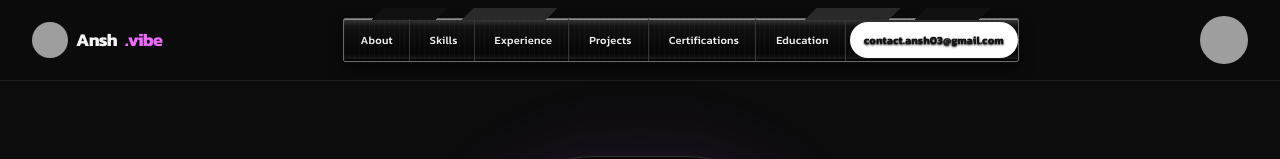
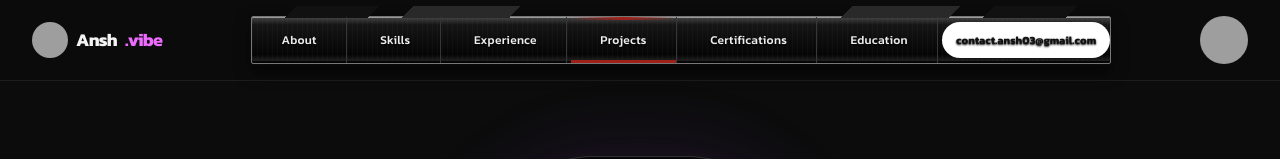
Before and after one commit to Ansh-vibe/software-engineer-portfolio-website, a Next.js app: page / in a window 1280 px wide. Shown: the top 159 px of the page. Built offline with nearby package versions, Linux system fonts and the light colour scheme; grey boxes are pictures that could not be loaded.

Commit message:
Match header navigation to supplied design
V0-Chat-Id: jX4xQrok5sj

```diff
--- a/app/globals.css
+++ b/app/globals.css
@@ -14,15 +14,17 @@ section { scroll-margin-top: 80px; }
 .section-shell { max-width: 1280px; margin: 0 auto; padding: 140px 20px; }
 .section-kicker, .eyebrow { color: #a78bfa; font-size: 10px; font-weight: 700; letter-spacing: .25em; text-transform: uppercase; }
 .display-title { font-size: clamp(3rem, 7vw, 6.5rem); font-weight: 800; letter-spacing: -.07em; line-height: .92; }
-.nav-shell { position: relative; isolation: isolate; border: 1px solid #6b6b6b; border-radius: 2px; background: repeating-linear-gradient(90deg, rgba(255,255,255,.025) 0 1px, transparent 1px 5px), linear-gradient(180deg, #3a3a3a 0%, #111 18%, #050505 82%, #202020 100%); box-shadow: 0 0 0 2px #090909, 0 7px 14px rgba(0,0,0,.52), inset 0 1px 0 rgba(255,255,255,.42), inset 0 -2px 0 #050505; overflow: visible; }
+.nav-shell { position: relative; isolation: isolate; width: min(100%, 860px); justify-content: stretch; border: 1px solid #777; border-radius: 2px; background: repeating-linear-gradient(90deg, rgba(255,255,255,.025) 0 1px, transparent 1px 5px), linear-gradient(180deg, #454545 0%, #151515 17%, #050505 82%, #292929 100%); box-shadow: 0 0 0 2px #090909, 0 8px 16px rgba(0,0,0,.55), inset 0 1px 0 rgba(255,255,255,.46), inset 0 -2px 0 #050505; overflow: visible; }
 .nav-shell::before, .nav-shell::after { position: absolute; z-index: -1; content: ''; pointer-events: none; }
 .nav-shell::before { inset: -13px 20px auto; height: 14px; background: linear-gradient(135deg, transparent 0 3%, #111 3% 13%, transparent 13% 17%, #292929 17% 30%, transparent 30% 70%, #292929 70% 83%, transparent 83% 87%, #111 87% 97%, transparent 97%); border-top: 2px solid #0b0b0b; }
 .nav-shell::after { inset: auto 24px -9px; height: 9px; background: linear-gradient(90deg, transparent 0 10%, #242424 10% 88%, transparent 88%); clip-path: polygon(0 0, 8% 0, 10% 100%, 90% 100%, 92% 0, 100% 0, 96% 100%, 4% 100%); }
-.nav-link { position: relative; color: #ededed; font-size: 11px; font-weight: 500; letter-spacing: .02em; padding: 13px 16px; border-right: 1px solid #373737; text-shadow: 0 1px 2px #000; transition: color .2s ease, background .2s ease, box-shadow .2s ease; }
+.nav-link { position: relative; flex: 1 1 auto; text-align: center; color: #ededed; font-size: 12px; font-weight: 500; letter-spacing: .02em; padding: 14px 17px; border-right: 1px solid #373737; text-shadow: 0 1px 2px #000; transition: color .2s ease, background .2s ease, box-shadow .2s ease; }
 .nav-link::before { position: absolute; inset: 0 0 auto; height: 3px; content: ''; background: linear-gradient(90deg, transparent, #9d2119, transparent); opacity: 0; transition: opacity .2s ease; }
 .nav-link:last-child { border-right: 0; }
 .nav-link:hover, .nav-link:focus-visible { color: #fff; background: linear-gradient(180deg, rgba(141,29,20,.72), rgba(24,7,5,.5)); box-shadow: inset 0 -3px 0 #9d2119; outline: none; }
 .nav-link:hover::before, .nav-link:focus-visible::before { opacity: 1; }
+.nav-link[href="#projects"] { box-shadow: inset 0 -3px 0 #9d2119; }
+.nav-link[href="#projects"]::before { opacity: 1; }
 .nav-email { border-radius: 0; border: 0; border-right: 1px solid #373737; background: transparent; color: #ededed; padding: 13px 16px; font-size: 11px; font-weight: 500; text-shadow: 0 1px 2px #000; }
 .nav-email:hover { transform: none; color: #fff; box-shadow: inset 0 -3px 0 #9d2119; background: linear-gradient(180deg, rgba(141,29,20,.72), rgba(24,7,5,.5)); }
 .social-pill { display: inline-flex; align-items: center; gap: 8px; border: 1px solid rgba(255,255,255,.14); border-radius: 999px; padding: 6px 11px 6px 7px; color: #b4b4ba; font-size: 11px; } .social-pill img { width: 24px; height: 24px; border-radius: 50%; object-fit: cover; }
```
